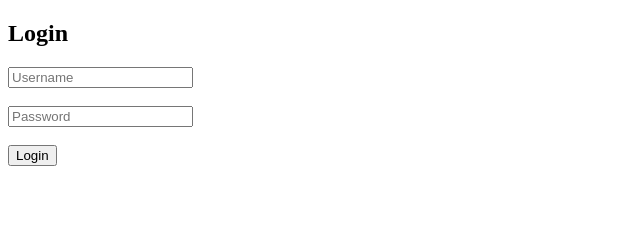
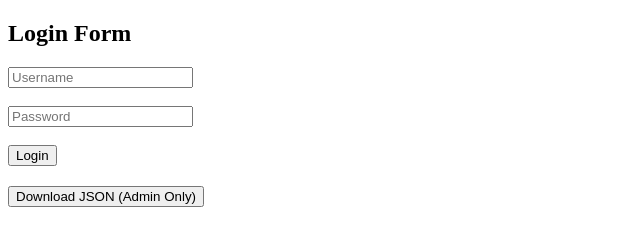
Before and after one commit to GX-Codes/GX-Web, a plain HTML site: page index.html in a window 1280 px wide. Shown: the whole page, without its empty margins (0-640 px from the left). Drawn offline with Linux system fonts and the light colour scheme.

Commit message:
Update index.html

```diff
--- a/index.html
+++ b/index.html
@@ -1,13 +1,19 @@
 <!DOCTYPE html>
 <html>
-<head><title>Login</title></head>
+<head>
+  <title>Login and Save to JSON</title>
+</head>
 <body>
-<h2>Login</h2>
+
+<h2>Login Form</h2>
 <form id="loginForm">
   <input type="text" id="username" placeholder="Username" required><br><br>
   <input type="password" id="password" placeholder="Password" required><br><br>
   <button type="submit">Login</button>
 </form>
+
+<!-- Admin-only button to download login data as JSON -->
+<button onclick="downloadJSON()" style="margin-top:20px;">Download JSON (Admin Only)</button>
 
 <script>
 document.getElementById("loginForm").addEventListener("submit", function(e) {
@@ -19,10 +25,28 @@ document.getElementById("loginForm").addEventListener("submit", function(e) {
 
   let logins = JSON.parse(localStorage.getItem("loginData")) || [];
   logins.push({ username, password, time });
+
   localStorage.setItem("loginData", JSON.stringify(logins));
 
-  alert("Login successful! Data saved.");
+  alert("Login data saved successfully!");
 });
+
+function downloadJSON() {
+  const data = localStorage.getItem("loginData");
+  if (!data) {
+    alert("No login data found.");
+    return;
+  }
+
+  const blob = new Blob([data], { type: "application/json" });
+  const url = URL.createObjectURL(blob);
+
+  const link = document.createElement("a");
+  link.href = url;
+  link.download = "8d7f3kshx93kskdq.json";
+  link.click();
+}
 </script>
+
 </body>
 </html>
```
